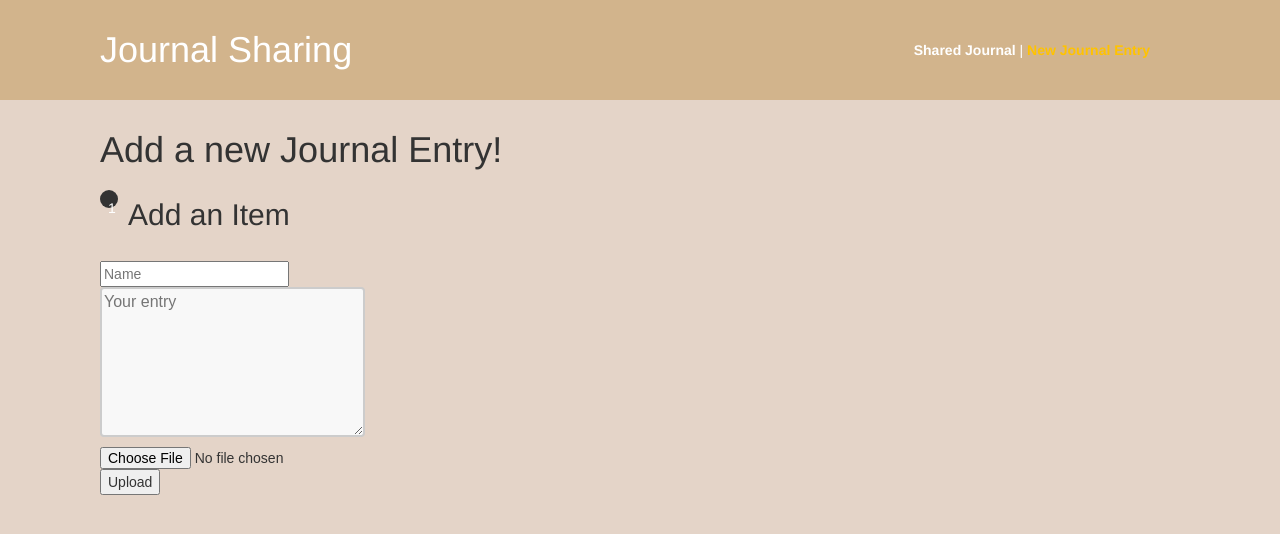
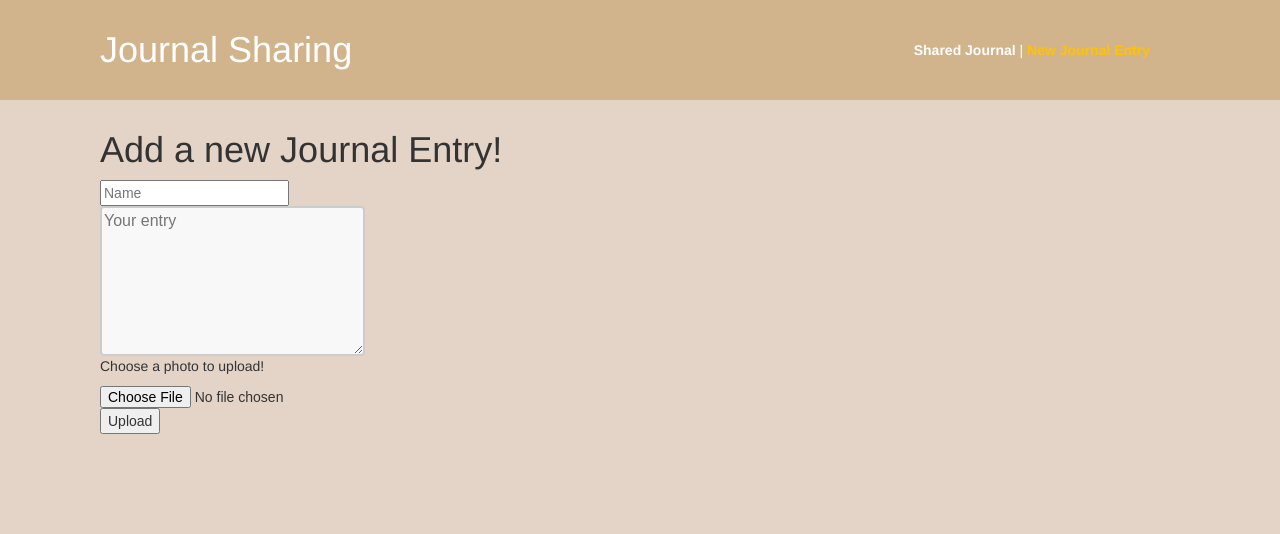
Before and after one commit to mattpow35/journalApp, a Vue app in the folder front-end/: page /create in a window 1280 px wide. Shown: the top 534 px of the page. Built offline with nearby package versions, Linux system fonts and the light colour scheme.

Commit message:
editing create page

```diff
--- a/front-end/src/views/Create.vue
+++ b/front-end/src/views/Create.vue
@@ -1,15 +1,12 @@
 <template>
 <div class="admin">
   <h1>Add a new Journal Entry!</h1>
-  <div class="heading">
-      <div class="circle">1</div>
-      <h2>Add an Item</h2>
-    </div>
+
     <div class="add">
       <div class="form">
         <input v-model="name" placeholder="Name">
         <textarea class="textarea" v-model="message" placeholder="Your entry"></textarea>
-        <p></p>
+        <p>Choose a photo to upload!</p>
         <input type="file" name="photo" @change="fileChanged">
         <button @click="upload">Upload</button>
       </div>
```
